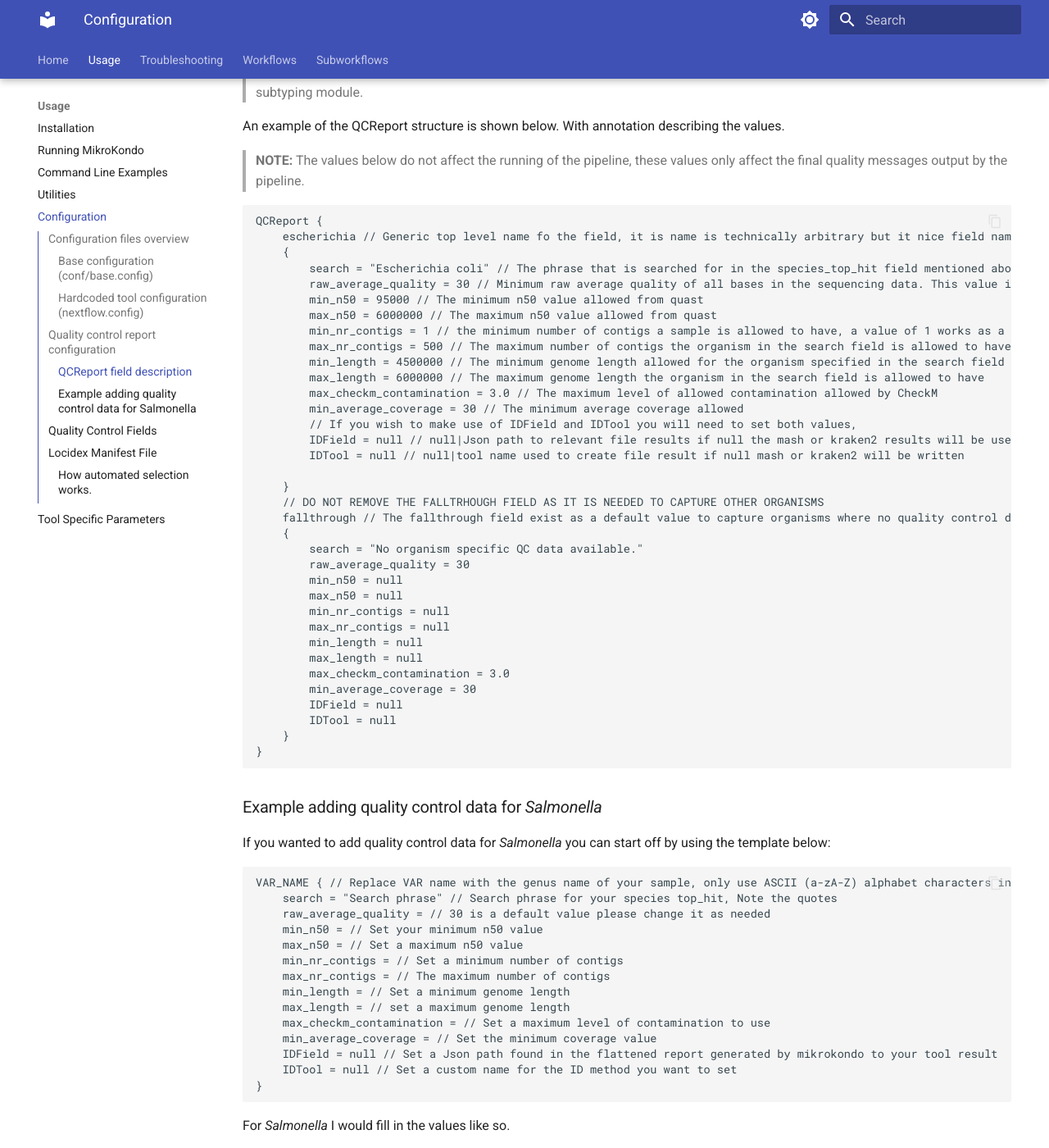
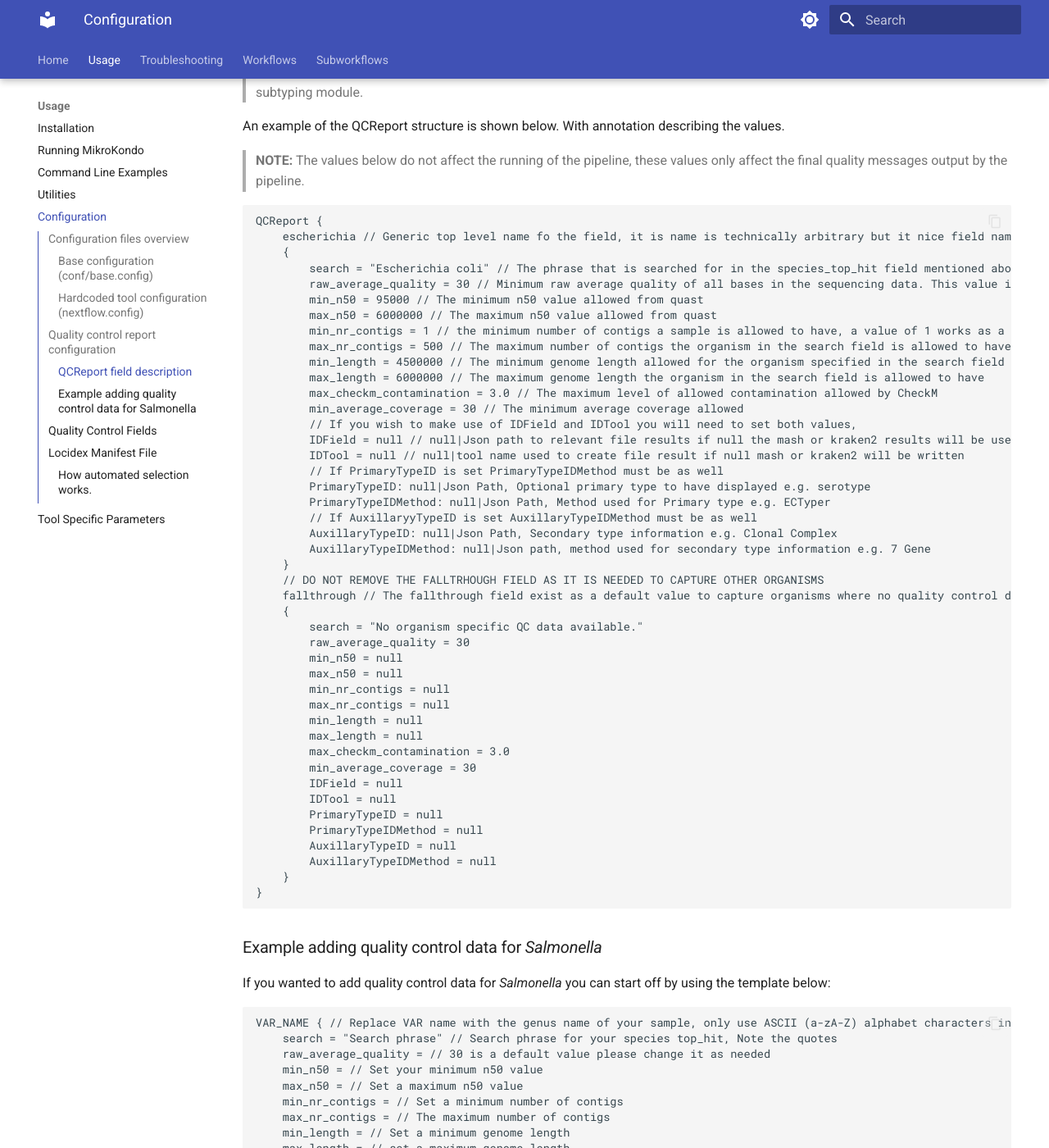
Before and after one commit to phac-nml/mikrokondo, an MkDocs documentation site: the page built from docs/usage/configuration.md, in a window 1280 px wide and 1400 px high, scrolled down 1771 px. Shown: the whole window at 82% size. Built offline with MkDocs 1.6.1 and Material for MkDocs 9.7.7, drawn with Linux system fonts in a browser that asks for light colours.

Commit message:
updated docs

````diff
--- a/docs/usage/configuration.md
+++ b/docs/usage/configuration.md
@@ -61,7 +61,12 @@ QCReport {
         // If you wish to make use of IDField and IDTool you will need to set both values,
         IDField = null // null|Json path to relevant file results if null the mash or kraken2 results will be used
         IDTool = null // null|tool name used to create file result if null mash or kraken2 will be written
-
+        // If PrimaryTypeID is set PrimaryTypeIDMethod must be as well
+        PrimaryTypeID: null|Json Path, Optional primary type to have displayed e.g. serotype
+        PrimaryTypeIDMethod: null|Json Path, Method used for Primary type e.g. ECTyper
+        // If AuxillaryyTypeID is set AuxillaryTypeIDMethod must be as well
+        AuxillaryTypeID: null|Json Path, Secondary type information e.g. Clonal Complex
+        AuxillaryTypeIDMethod: null|Json path, method used for secondary type information e.g. 7 Gene
     }
     // DO NOT REMOVE THE FALLTRHOUGH FIELD AS IT IS NEEDED TO CAPTURE OTHER ORGANISMS
     fallthrough // The fallthrough field exist as a default value to capture organisms where no quality control data has been specified
@@ -78,6 +83,10 @@ QCReport {
         min_average_coverage = 30
         IDField = null
         IDTool = null
+        PrimaryTypeID = null
+        PrimaryTypeIDMethod = null
+        AuxillaryTypeID = null
+        AuxillaryTypeIDMethod = null
     }
 }
 ```
````
